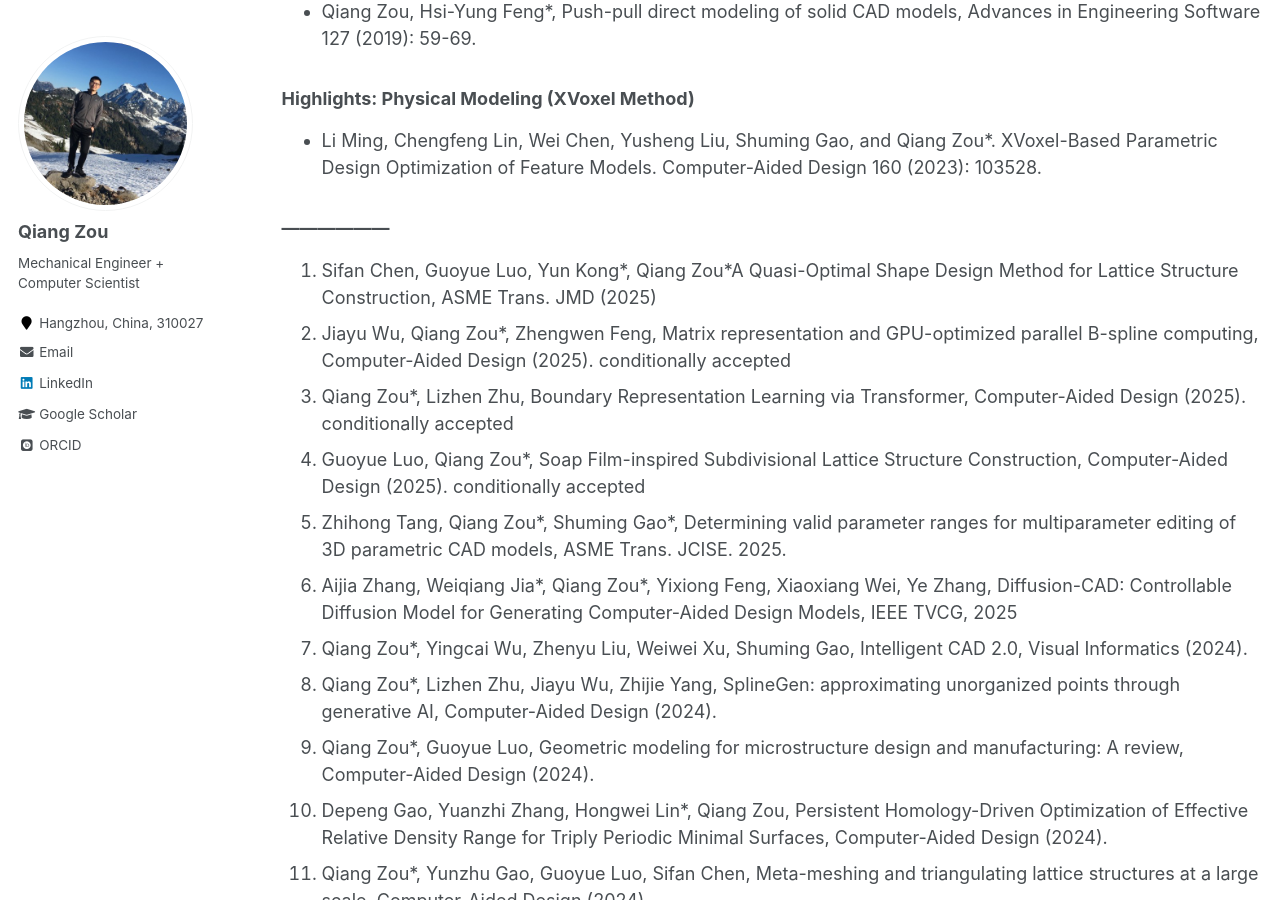
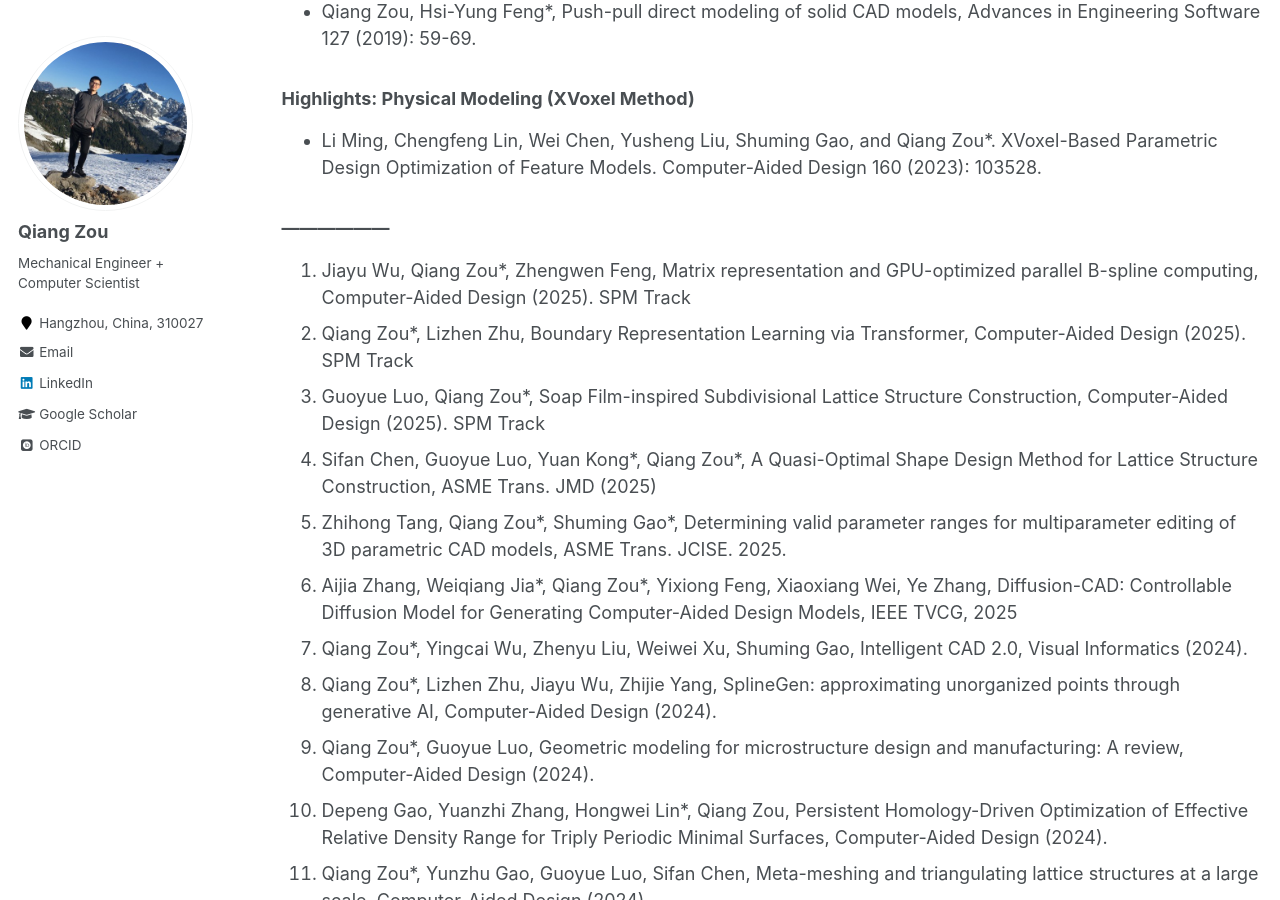
Before and after one commit to Qiang-Zou/Qiang-Zou.github.io, a Jekyll site: the page built from _pages/research.md, in a window 1280 px wide and 900 px high, scrolled down 1639 px. Built offline with Jekyll 4.4.1, drawn with Linux system fonts in a browser that asks for light colours; some web fonts are replaced; some of the changed text lies outside the part shown.

Commit message:
Update research.md

```diff
--- a/_pages/research.md
+++ b/_pages/research.md
@@ -23,7 +23,7 @@ See [Google Scholar](https://scholar.google.com/citations?user=9FwFNqAAAAAJ&hl=e
 
 ### Highlights: Microstructure Modeling
 * Qiang Zou\*, Guoyue Luo, Geometric modeling for microstructure design and manufacturing: A review, Computer-Aided Design (2024).
-* Sifan Chen, Guoyue Luo, Yun Kong\*, Qiang Zou\*A Quasi-Optimal Shape Design Method for Lattice Structure Construction, ASME Trans. JMD (2025)
+* Sifan Chen, Guoyue Luo, Yuan Kong\*, Qiang Zou\*A Quasi-Optimal Shape Design Method for Lattice Structure Construction, ASME Trans. JMD (2025)
 * Guoyue Luo, Qiang Zou\*, Soap Film-inspired Subdivisional Lattice Structure Construction, Computer-Aided Design (2025).
 * Qiang Zou\*, Yunzhu Gao, Guoyue Luo, Sifan Chen, Meta-meshing and triangulating lattice structures at a large scale, Computer-Aided Design (2024).
 * Yaonaiming Zhao, Qiang Zou\*, Guoyue Luo, Jiayu Wu, Sifan Chen, Depeng Gao, Minghao Xuan, Fuyu Wang, TPMS2STEP: error-controlled and C2 continuity-preserving translation of TPMS models to STEP files based on constrained-PIA, Computer-Aided Design (2024).
@@ -47,10 +47,10 @@ See [Google Scholar](https://scholar.google.com/citations?user=9FwFNqAAAAAJ&hl=e
 * Li Ming, Chengfeng Lin, Wei Chen, Yusheng Liu, Shuming Gao, and Qiang Zou\*. XVoxel-Based Parametric Design Optimization of Feature Models. Computer-Aided Design 160 (2023): 103528.
 
 ### ------------------
-1. Sifan Chen, Guoyue Luo, Yun Kong\*, Qiang Zou\*A Quasi-Optimal Shape Design Method for Lattice Structure Construction, ASME Trans. JMD (2025)
-1. Jiayu Wu, Qiang Zou\*, Zhengwen Feng, Matrix representation and GPU-optimized parallel B-spline computing, Computer-Aided Design (2025). conditionally accepted
-1. Qiang Zou\*, Lizhen Zhu, Boundary Representation Learning via Transformer, Computer-Aided Design (2025). conditionally accepted
-1. Guoyue Luo, Qiang Zou\*, Soap Film-inspired Subdivisional Lattice Structure Construction, Computer-Aided Design (2025). conditionally accepted
+1. Jiayu Wu, Qiang Zou\*, Zhengwen Feng, Matrix representation and GPU-optimized parallel B-spline computing, Computer-Aided Design (2025). SPM Track
+1. Qiang Zou\*, Lizhen Zhu, Boundary Representation Learning via Transformer, Computer-Aided Design (2025). SPM Track
+1. Guoyue Luo, Qiang Zou\*, Soap Film-inspired Subdivisional Lattice Structure Construction, Computer-Aided Design (2025). SPM Track
+1. Sifan Chen, Guoyue Luo, Yuan Kong\*, Qiang Zou\*, A Quasi-Optimal Shape Design Method for Lattice Structure Construction, ASME Trans. JMD (2025)
 1. Zhihong Tang, Qiang Zou\*, Shuming Gao\*, Determining valid parameter ranges for multiparameter editing of 3D parametric CAD models, ASME Trans. JCISE. 2025.
 1. Aijia Zhang, Weiqiang Jia\*, Qiang Zou\*, Yixiong Feng, Xiaoxiang Wei, Ye Zhang, Diffusion-CAD: Controllable Diffusion Model for Generating Computer-Aided Design Models, IEEE TVCG, 2025
 <!-- 1. Yimin Feng, Ping Ge, Yanli Shao, Qiang Zou\*, and Yusheng Liu. UAF-Based Integration of Design and Simulation Model for System-of-Systems. Journal of Systems Engineering and Electronics 36, no. 1 (2025): 108-126.-->
```
